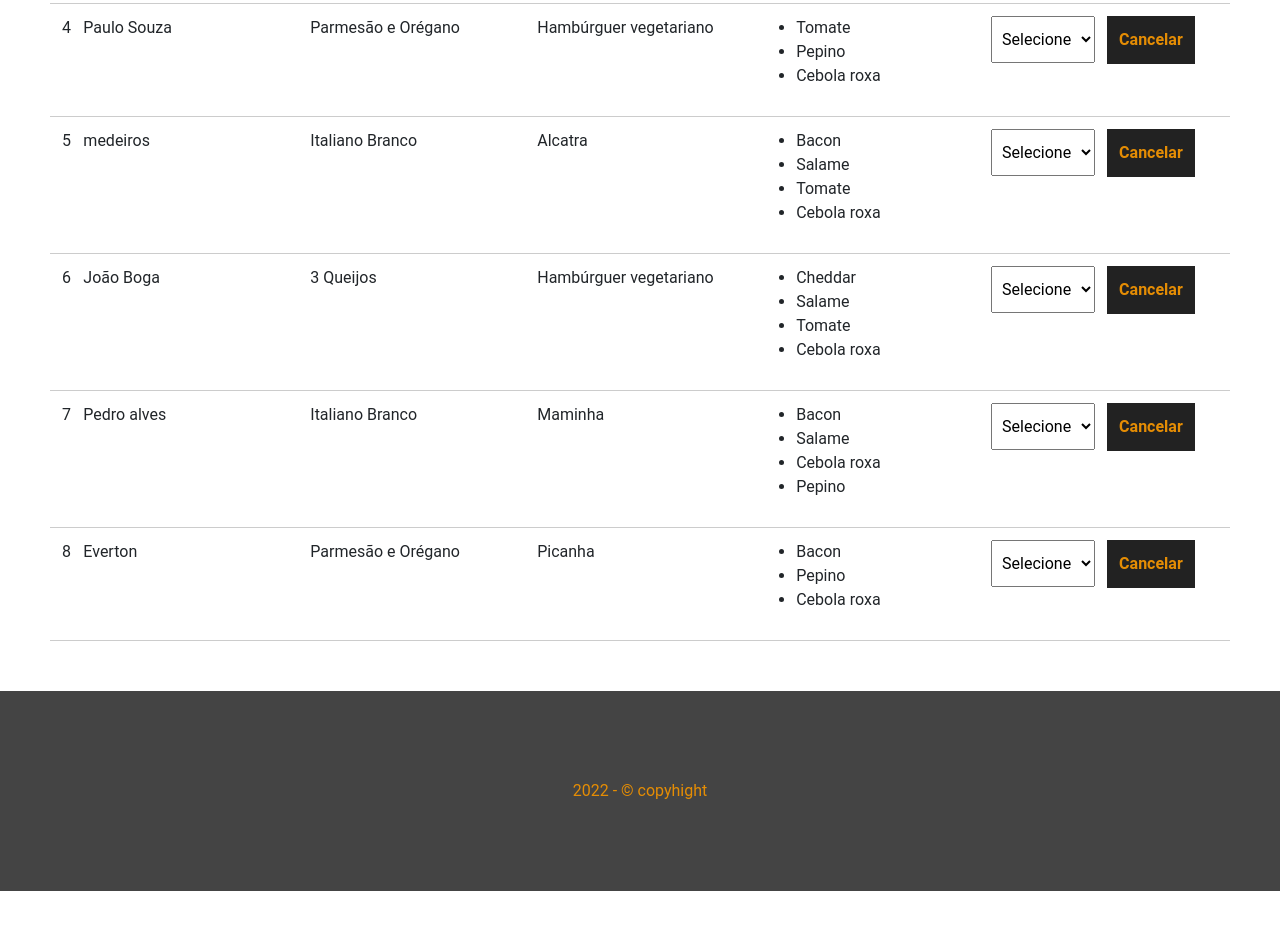
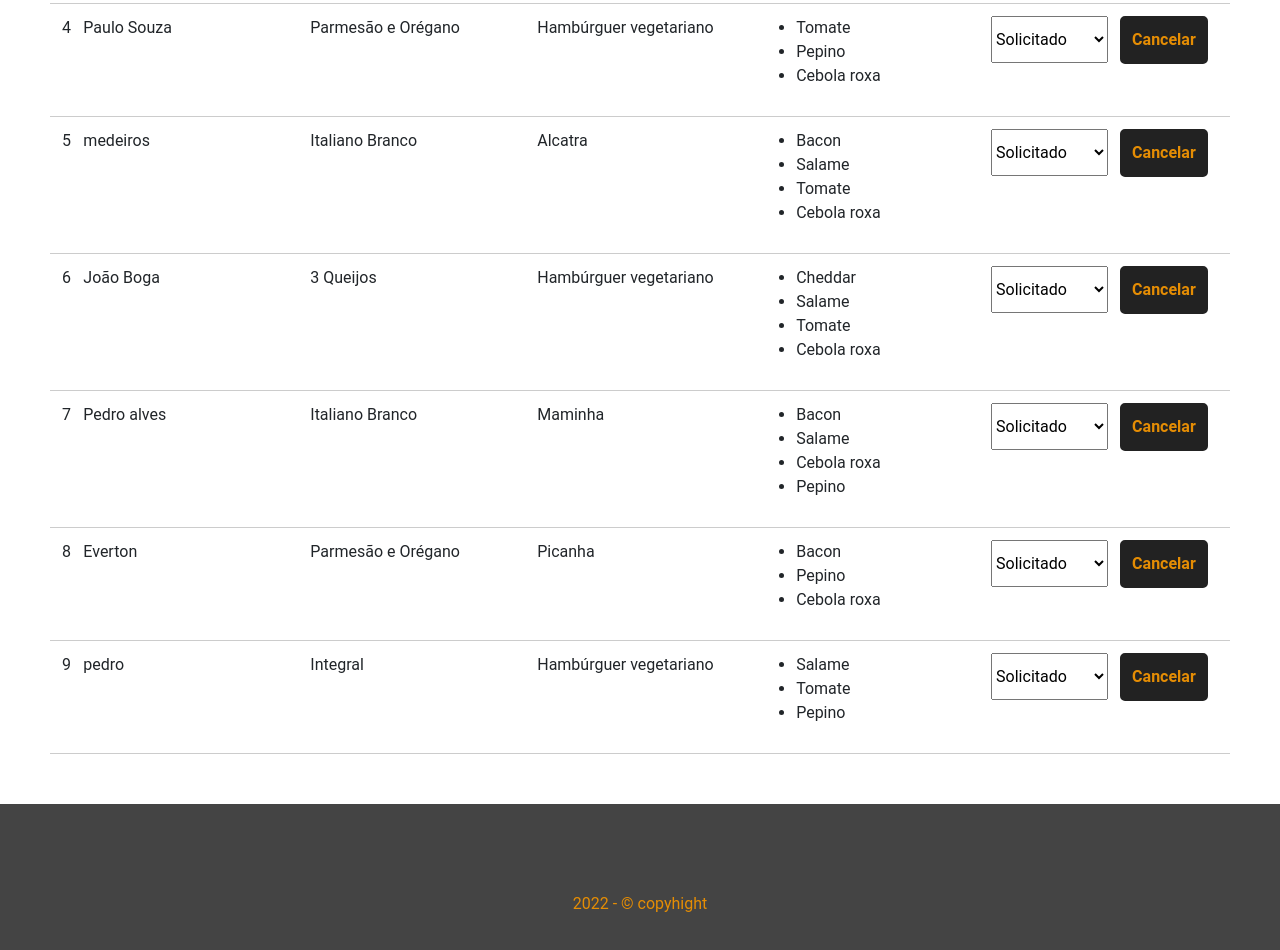
Before and after one commit to jeanevertonoficial/BurgerOBrabo, a Vue app: page /pedidos in a window 1280 px wide. Shown: the part 600-1550 px from the top of the page. Before the commit the page ends 1491 px from the top, so only its background shows below. Built offline with nearby package versions, Linux system fonts and the light colour scheme; data requests are answered from the project's data file.

Commit message:
Atividade trazendo da api as opções do select dinâmicamente.

```diff
--- a/db/db.json
+++ b/db/db.json
@@ -177,6 +177,18 @@
       ],
       "status": "Solicitado",
       "id": 8
+    },
+    {
+      "nome": "pedro ",
+      "carne": " Hambúrguer vegetariano ",
+      "pao": " Integral ",
+      "opcionais": [
+        " Salame ",
+        " Tomate ",
+        " Pepino "
+      ],
+      "status": "Solicitado",
+      "id": 9
     }
   ]
 }
--- a/src/components/Dasboard.vue
+++ b/src/components/Dasboard.vue
@@ -24,7 +24,12 @@
           </div>
           <div>
             <select name="status" class="status">
-              <option value="">Selecione</option>
+              <option v-for="s in status"
+                      :key="s.id"
+                      value="s.tipo"
+                      :selected="burger.status == s.tipo">
+              {{ s.tipo }}
+              </option>
             </select>
             <button class="delete-btn">Cancelar</button>
           </div>
@@ -54,6 +59,17 @@ export default {
       this.burgers = data;
 
       console.log(this.burgers);
+
+      this.getStatus();
+    },
+    async getStatus() {
+
+      const req = await fetch("http://localhost:3000/estado");
+
+      const data = await req.json();
+
+      this.status = data;
+
     }
   },
   mounted() {
@@ -98,7 +114,7 @@ export default {
 }
 
 select {
-  padding: 12px 6px;
+  padding: 12px 0px;
   margin-right: 12px;
 }
 
@@ -111,6 +127,7 @@ select {
   color: #e58d04;
   font-weight: bold;
   border: 2px solid #222;
+  border-radius: 5px;
   padding: 10px;
   font-size: 16px;
   margin: 0 auto;
```
